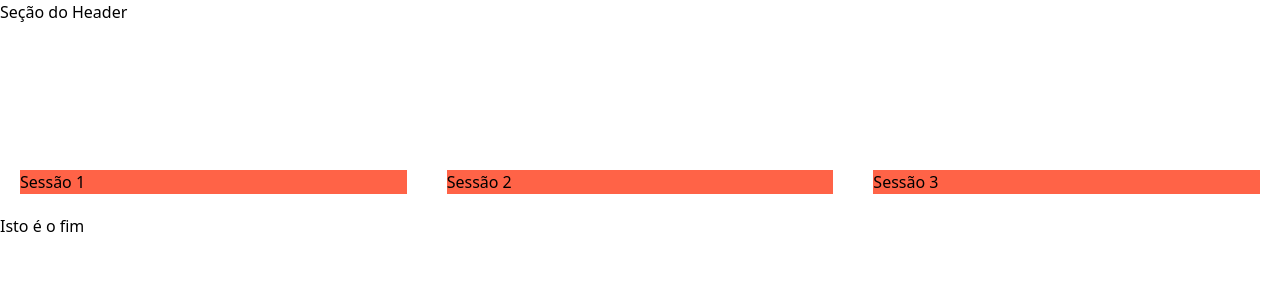
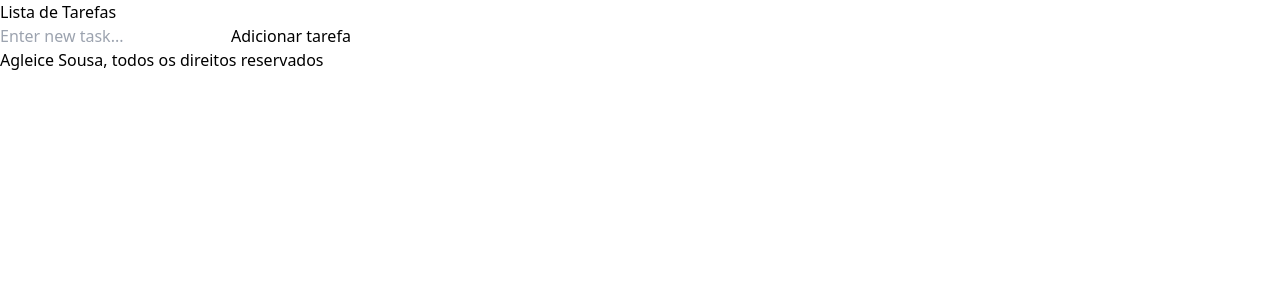
Before and after one commit to agleicesousa/ToDoList, a React (Vite) app: page / in a window 1280 px wide. Shown: the top 300 px of the page. Built offline with nearby package versions, Linux system fonts and the light colour scheme.

Commit message:
feat: add função de nova tarefa

```diff
--- a/package.json
+++ b/package.json
@@ -10,8 +10,10 @@
     "preview": "vite preview"
   },
   "dependencies": {
+    "prop-types": "^15.8.1",
     "react": "^18.3.1",
     "react-dom": "^18.3.1",
+    "react-icons": "^5.3.0",
     "web-vitals": "^4.2.3"
   },
   "devDependencies": {
--- a/src/App.jsx
+++ b/src/App.jsx
@@ -1,11 +1,10 @@
-// import React from 'react';
 import './index.css';
-import ToDoList from './components/ToList';
+import TodoList from './components/TodoList';
 
 export default function App() {
   return (
     <div className="App">
-      <ToDoList />
+      <TodoList />
     </div>
   );
 }
--- a/src/components/ToList.jsx
+++ /dev/null
@@ -1,29 +0,0 @@
-// import React from 'react';
-
-export default function ToDoList() {
-    return (
-        <div className='grid grid-rows-[150px_auto]'>
-            <header className=''>
-                Seção do Header
-            </header>
-
-            <main className='flex justify-evenly p-custom'>
-                <section className='w-1/3 bg-[#FF6347] m-[20px]'>
-                    Sessão 1
-                </section>
-
-                <section className='w-1/3 bg-[#FF6347] m-[20px]'>
-                    Sessão 2
-                </section>
-
-                <section className='w-1/3 bg-[#FF6347] m-[20px]'>
-                    Sessão 3
-                </section>
-            </main>
-
-            <footer className=''>
-                Isto é o fim
-            </footer>
-        </div>
-    );
-}
--- /dev/null
+++ b/src/components/TodoList.jsx
@@ -0,0 +1,56 @@
+import { useState, useEffect } from "react";
+
+export default function ToDoList() {
+    const [tasks, setTasks] = useState(() => {
+        const savedTasks = localStorage.getItem('tasks');
+        return savedTasks ? JSON.parse(savedTasks) : [];
+    });
+    const [feedback, setFeedback] = useState('');
+    const [newTask, setNewTask] = useState('');
+
+    useEffect(() => {
+        localStorage.setItem('tasks', JSON.stringify(tasks));
+    }, [tasks]);
+
+    const handleAddTask = () => {
+        if (newTask.trim() !== '') {
+            setTasks([...tasks, newTask]);
+            setNewTask('');
+            setFeedback('Tarefa adicionada com sucesso!');
+        } else {
+            setFeedback('Por favor, insira uma tarefa.');
+        }
+    };
+
+    return (
+        <div className="">
+            <header className="">
+                <h1 className="">Lista de Tarefas</h1>
+            </header>
+
+            <main>
+                {feedback && <p className="">{feedback}</p>}
+                <input
+                    type="text"
+                    value={newTask}
+                    onChange={(e) => setNewTask(e.target.value)}
+                    placeholder="Enter new task..."
+                    className=""
+                />
+                <button onClick={handleAddTask}>Adicionar tarefa</button>
+
+                <ul className="">
+                    {tasks.map((task, index) => (
+                        <li key={index} className="">
+                            {task}
+                        </li>
+                    ))}
+                </ul>
+            </main>
+
+            <footer className="">
+                <p className="">Agleice Sousa, todos os direitos reservados</p>
+            </footer>
+        </div>
+    );
+}
--- a/src/main.jsx
+++ b/src/main.jsx
@@ -1,4 +1,3 @@
-// src/index.jsx
 import React from 'react';
 import ReactDOM from 'react-dom/client';
 import './index.css';
```
Also changed, not shown: 1 other file (tests, documents, lock files or other folders).
